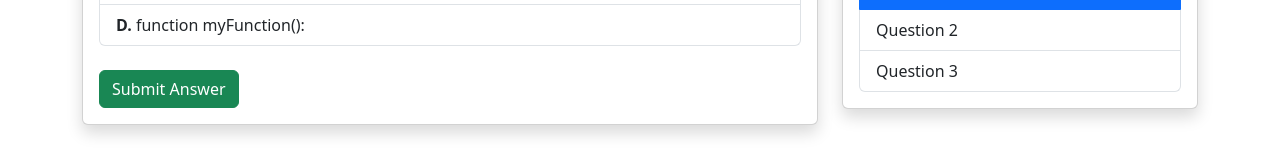
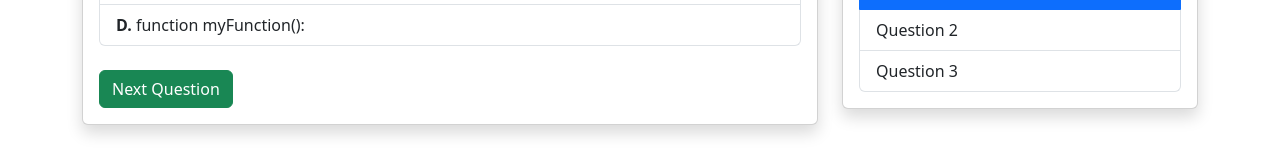
Before and after one commit to QuizBott/QuizBot-Frontend, a React (Vite) app: page /quiz in a window 1280 px wide. Shown: the part 455-615 px from the top of the page. Built offline with nearby package versions, Linux system fonts and the light colour scheme.

Commit message:
Router implemented

```diff
--- a/src/components/QuizStartedV1.jsx
+++ b/src/components/QuizStartedV1.jsx
@@ -105,7 +105,7 @@ const QuizStartedV1 = () => {
                 </ListGroup>
 
                 <Button variant="success" onClick={goToNextQuestion}>
-                  Submit Answer
+                  Next Question
                 </Button>
               </Card.Body>
             </Card>
```
